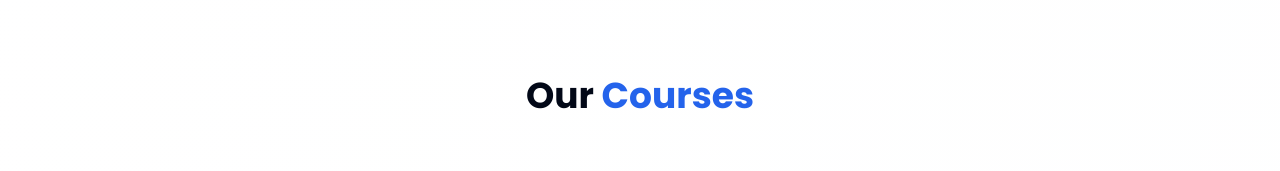
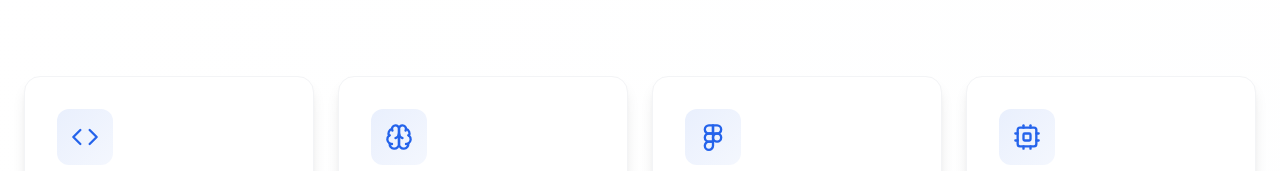
Before and after one commit to PreetamTony/Syasans_Website, a React (Vite) app: page /inquiries in a window 1280 px wide. Shown: the part 396-567 px from the top of the page. Built offline with nearby package versions, Linux system fonts and the light colour scheme; the HTML template or start-up script is replaced by a standard one.

Commit message:
Refreshed

```diff
--- a/src/pages/Inquiries.tsx
+++ b/src/pages/Inquiries.tsx
@@ -188,14 +188,7 @@ export default function InquiriesInto() {
         <section className="py-20 relative">
           <div className="absolute inset-0 bg-grid-white/5 [mask-image:linear-gradient(180deg,transparent,rgba(0,0,0,0.8))] -z-10" />
           <div className="container mx-auto px-6">
-            <motion.h2
-              initial={{ opacity: 0, y: 20 }}
-              whileInView={{ opacity: 1, y: 0 }}
-              viewport={{ once: true }}
-              className="text-3xl md:text-4xl font-bold text-center mb-16"
-            >
-              Our <span className="text-primary">Courses</span>
-            </motion.h2>
+
             <div className="grid md:grid-cols-2 lg:grid-cols-3 xl:grid-cols-4 gap-6">
               {courses.map((course, index) => (
                 <AnimatedCard key={index} index={index} {...course} />
```
